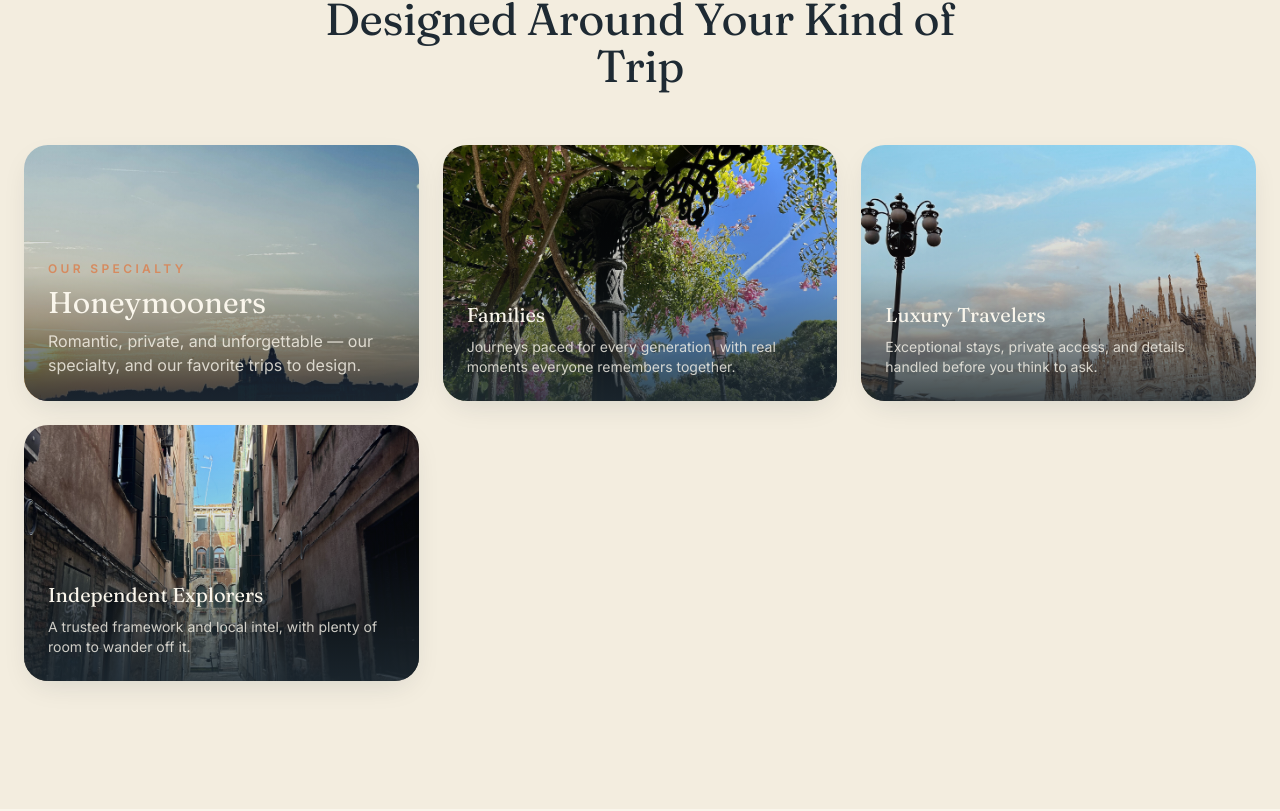
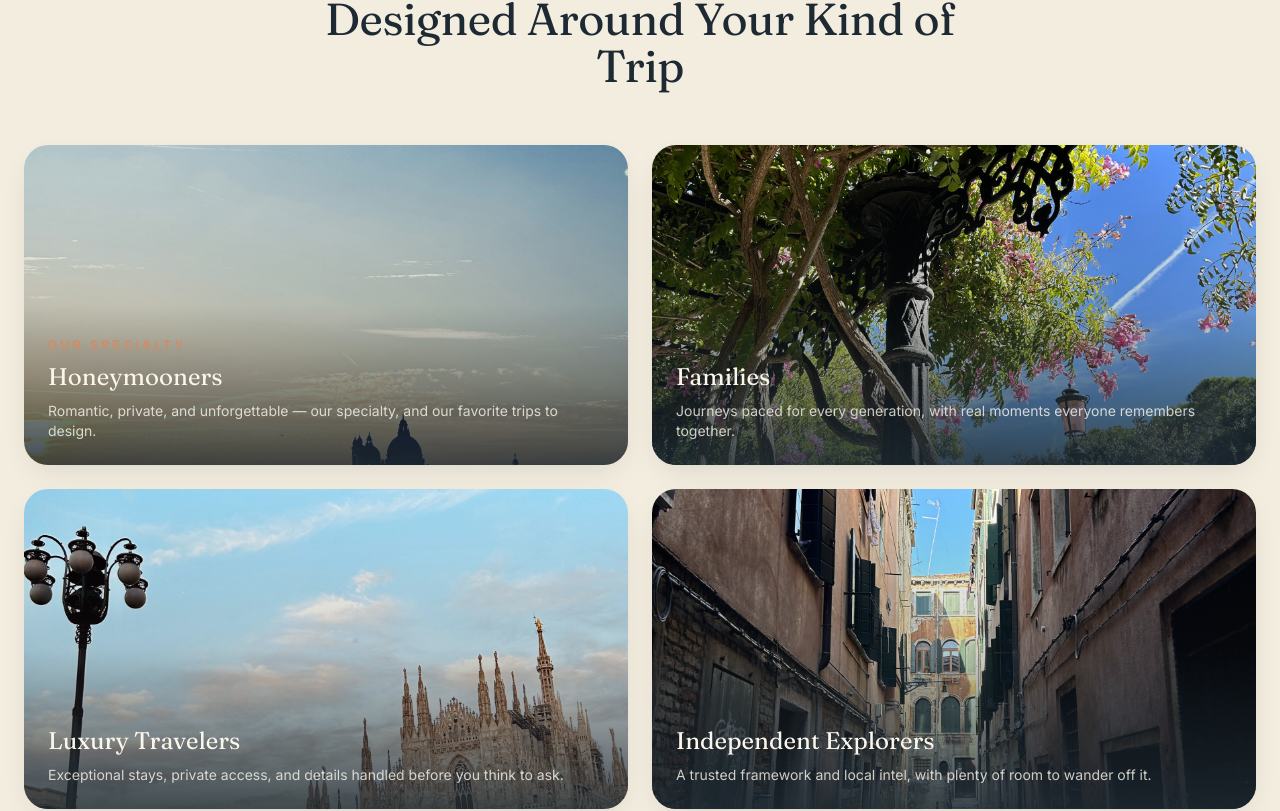
Before and after one commit to bookercomin/andaretravel, a Next.js app: page / in a window 1280 px wide. Shown: the part 6089-6900 px from the top of the page. Built offline with nearby package versions, Linux system fonts and the light colour scheme.

Commit message:
Refactor TravelStyles component layout and styles

```diff
--- a/components/sections/TravelStyles.tsx
+++ b/components/sections/TravelStyles.tsx
@@ -1,7 +1,6 @@
 import Image from "next/image";
 import { travelStyles } from "@/lib/data";
 import { Reveal } from "@/components/motion/Reveal";
-import { cn } from "@/lib/utils";
 
 export function TravelStyles() {
   return (
@@ -12,20 +11,15 @@ export function TravelStyles() {
           <h2 className="mt-4 text-display-md">Designed Around Your Kind of Trip</h2>
         </Reveal>
 
-        <div className="mt-14 grid grid-cols-1 gap-6 sm:grid-cols-2 lg:grid-cols-3">
+        <div className="mt-14 grid grid-cols-1 gap-6 sm:grid-cols-2">
           {travelStyles.map((style, i) => (
             <Reveal key={style.name} delay={Math.min(i * 0.08, 0.3)}>
-              <article
-                className={cn(
-                  "group relative overflow-hidden rounded-2xl shadow-card h-64",
-                  style.emphasized && "sm:col-span-2"
-                )}
-              >
+              <article className="group relative h-80 overflow-hidden rounded-2xl shadow-card">
                 <Image
                   src={style.image}
                   alt={style.alt}
                   fill
-                  sizes={style.emphasized ? "(min-width: 1024px) 66vw, 100vw" : "(min-width: 1024px) 33vw, 50vw"}
+                  sizes="(min-width: 640px) 50vw, 100vw"
                   loading="lazy"
                   className="object-cover transition-transform duration-700 group-hover:scale-105"
                 />
@@ -34,12 +28,8 @@ export function TravelStyles() {
                   {style.emphasized && (
                     <span className="eyebrow mb-2 inline-block text-terracotta-light">Our Specialty</span>
                   )}
-                  <h3 className={cn("font-display text-cream", style.emphasized ? "text-3xl" : "text-xl")}>
-                    {style.name}
-                  </h3>
-                  <p className={cn("mt-2 text-cream/80", style.emphasized ? "max-w-sm text-base" : "text-sm")}>
-                    {style.description}
-                  </p>
+                  <h3 className="font-display text-2xl text-cream">{style.name}</h3>
+                  <p className="mt-2 text-sm text-cream/80">{style.description}</p>
                 </div>
               </article>
             </Reveal>
```
